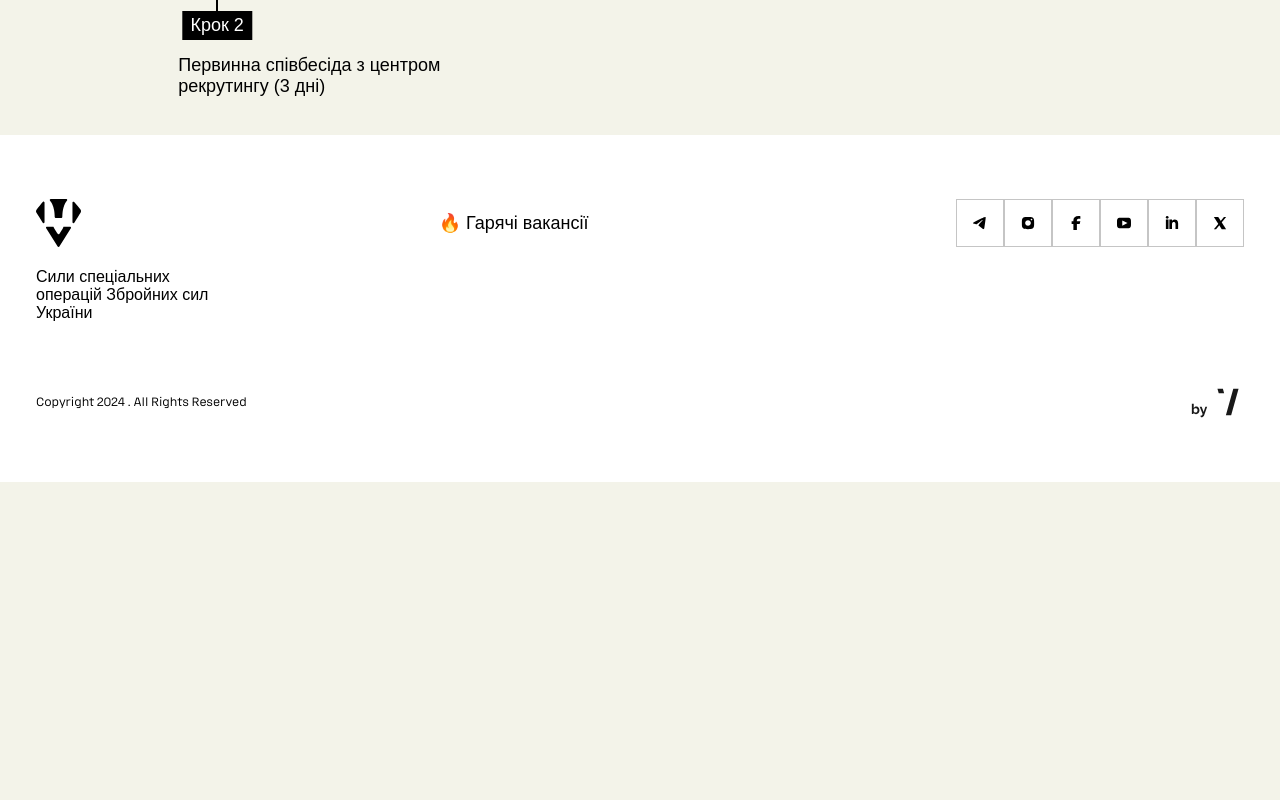
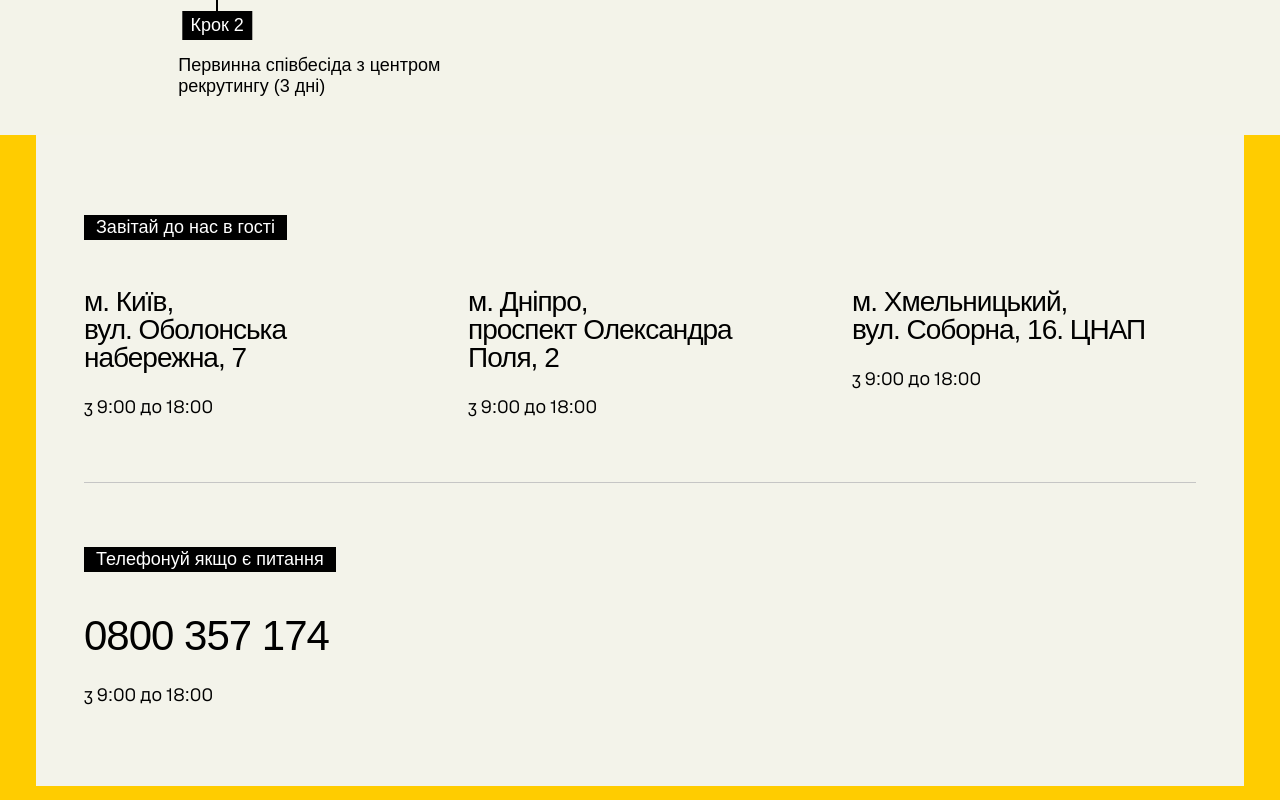
Before and after one commit to vlad-ustymenko/sso-recruitment, a Next.js app: page / in a window 1280 px wide. Shown: the part 5560-6360 px from the top of the page. Before the commit the page ends 6042 px from the top, so only its background shows below. Built offline with nearby package versions, Linux system fonts and the light colour scheme.

Commit message:
Create Contacts section

```diff
--- a/app/page.js
+++ b/app/page.js
@@ -6,6 +6,7 @@ import Advantages from "@/shared/sections/Advantages/Advantages";
 import Tabs from "@/shared/components/Tabs/Tabs";
 import AdmissionProcess from "@/shared/sections/AdmissionProcess/AdmissionProcess";
 import ParallaxSection from "@/shared/sections/ParallaxSection/ParallaxSection";
+import Contacts from "@/shared/sections/Contacts/Contacts";
 
 export default function Home() {
   return (
@@ -17,6 +18,7 @@ export default function Home() {
         <Tabs />
         <ParallaxSection />
         <AdmissionProcess />
+        <Contacts />
       </main>
     </>
   );
--- /dev/null
+++ b/shared/sections/Contacts/Contacts.jsx
@@ -0,0 +1,47 @@
+import React from "react";
+import styles from "./Contacts.module.css";
+
+const Contacts = () => {
+  return (
+    <div className={styles.container}>
+      <div className={styles.mainWrapper}>
+        <div className={styles.title}>Завітай до нас в гості</div>
+        <ul className={styles.adressesWrapper}>
+          <li className={styles.address}>
+            <div className={styles.addressTitle}>
+              м. Київ,
+              <br /> вул. Оболонська
+              <br /> набережна, 7
+            </div>
+            <div className={styles.time}>з 9:00 до 18:00</div>
+          </li>
+          <li className={styles.address}>
+            <div className={styles.addressTitle}>
+              м. Дніпро,
+              <br /> проспект Олександра
+              <br /> Поля, 2
+            </div>
+            <div className={styles.time}>з 9:00 до 18:00</div>
+          </li>
+          <li className={styles.address}>
+            <div className={styles.addressTitle}>
+              м. Хмельницький,
+              <br />
+              вул. Соборна, 16. ЦНАП
+            </div>
+            <div className={styles.time}>з 9:00 до 18:00</div>
+          </li>
+        </ul>
+        <div className={styles.title}>Телефонуй якщо є питання</div>
+        <div className={styles.telephoneWrapper}>
+          <a href="tel:0800 357 174" type="tel" className={styles.telephone}>
+            0800 357 174
+          </a>
+          <time className={styles.time}>з 9:00 до 18:00</time>
+        </div>
+      </div>
+    </div>
+  );
+};
+
+export default Contacts;
--- /dev/null
+++ b/shared/sections/Contacts/Contacts.module.css
@@ -0,0 +1,110 @@
+.container {
+  background-color: #ffcc00;
+  padding: 0 36px 36px 36px;
+}
+
+.mainWrapper {
+  background-color: #f3f3ea;
+  padding: 80px 48px;
+}
+
+.title {
+  font-family: "UAFSemiBold", sans-serif;
+  font-size: 18px;
+  padding: 2px 12px;
+  background-color: black;
+  color: white;
+  width: fit-content;
+}
+
+.adressesWrapper {
+  display: grid;
+  grid-template-columns: 1fr 1fr 1fr;
+  gap: 40px;
+  border-bottom: 1px solid #c5c5c5;
+  padding: 48px 0 64px 0;
+  margin-bottom: 64px;
+}
+
+.address {
+  display: flex;
+  flex-direction: column;
+  gap: 24px;
+}
+
+.addressTitle {
+  font-family: "UAFSemiBold", sans-serif;
+  font-size: 28px;
+  line-height: 1;
+  letter-spacing: -1px;
+}
+
+.telephoneWrapper {
+  display: flex;
+  flex-direction: column;
+  gap: 24px;
+  padding-top: 40px;
+}
+
+.telephone {
+  font-family: "UAFSemiBold", sans-serif;
+  font-size: 42px;
+  letter-spacing: -1px;
+}
+
+.time {
+  font-size: 18px;
+}
+
+@media (min-width: 768px) and (max-width: 1279px) {
+  .adressesWrapper {
+    grid-template-columns: 1fr;
+    gap: 0;
+  }
+  .address {
+    flex-direction: row;
+    justify-content: space-between;
+    align-items: center;
+    margin-bottom: 64px;
+  }
+  .adressesWrapper li:last-child {
+    margin-bottom: 0;
+  }
+  .telephoneWrapper {
+    flex-direction: row;
+    justify-content: space-between;
+    align-items: center;
+  }
+}
+
+@media (max-width: 767px) {
+  .mainWrapper {
+    background-color: #f3f3ea;
+    padding: 32px 16px;
+  }
+
+  .title {
+    font-size: 16px;
+  }
+  .addressTitle {
+    font-size: 22px;
+  }
+
+  .adressesWrapper {
+    grid-template-columns: 1fr;
+    padding: 32px 0 40px 0;
+    margin-bottom: 40px;
+  }
+  .address {
+    gap: 16px;
+  }
+  .telephoneWrapper {
+    gap: 16px;
+  }
+  .telephone {
+    font-size: 34px;
+  }
+  .time {
+    font-size: 16px;
+  }
+}
```
